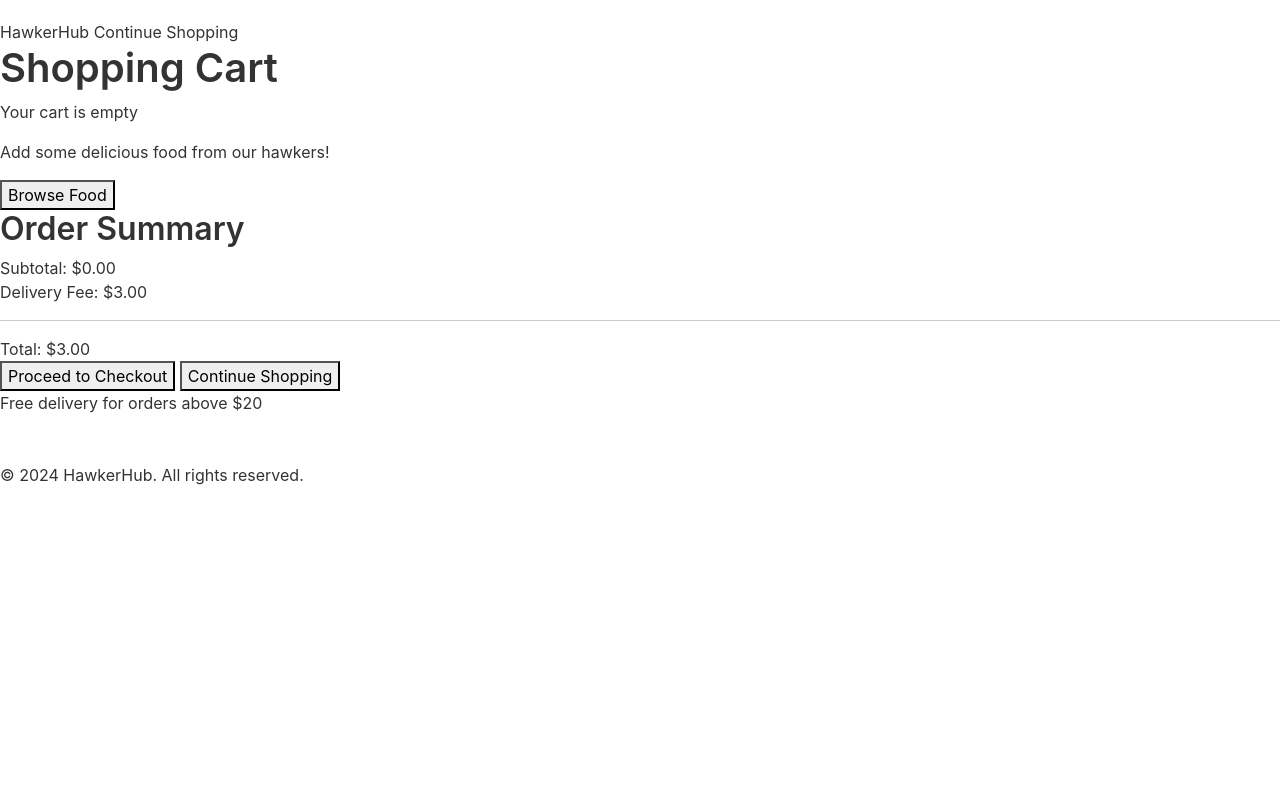
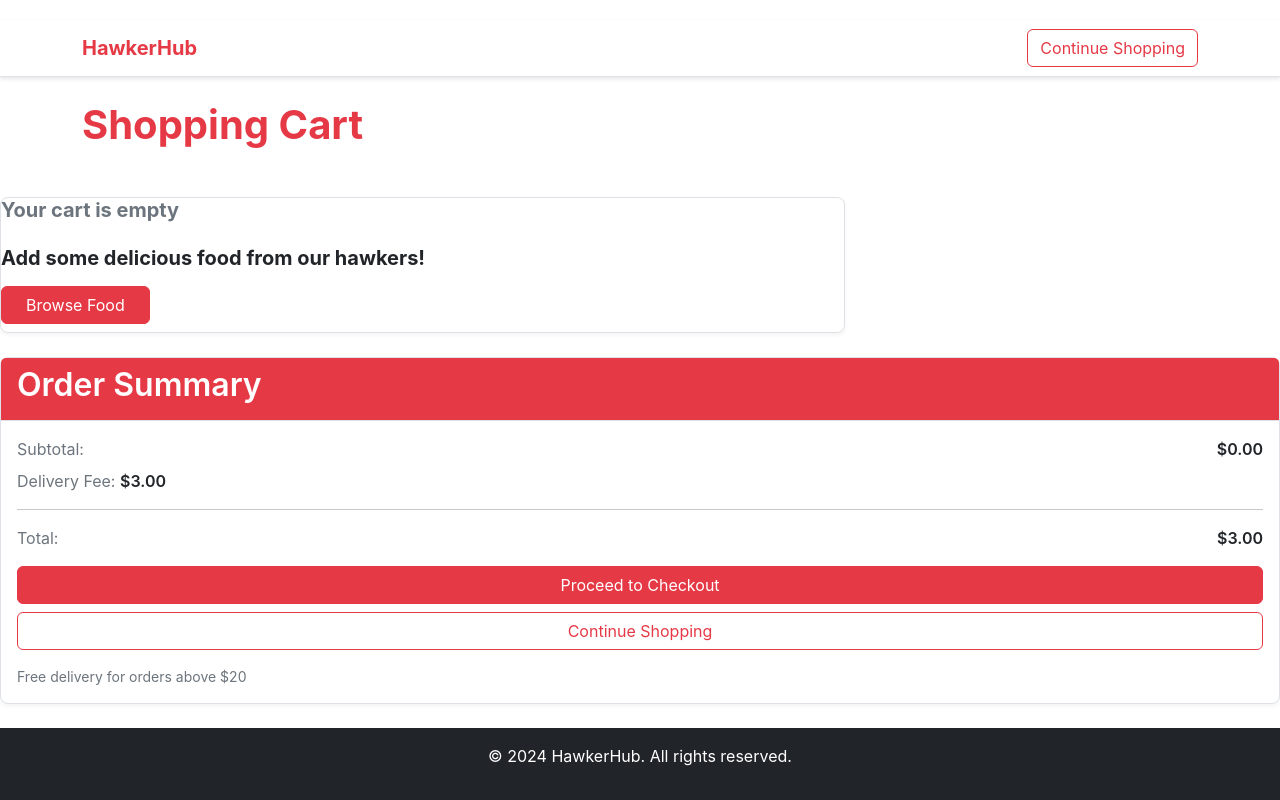
Before and after one commit to ponodo/FED-assignment, a plain HTML site: page cart.html in a window 1280 px wide. Drawn offline with nearby package versions, Linux system fonts and the light colour scheme.

Commit message:
isaac - applied bootstrap spacing, cards and buttons

```diff
--- a/cart.html
+++ b/cart.html
@@ -5,7 +5,6 @@
     <meta name="viewport" content="width=device-width, initial-scale=1" />
     <title>Hawker Hub - Cart</title>
 
-    <!-- Bootstrap (optional, you said you'll add later anyway) -->
     <link
       href="https://cdn.jsdelivr.net/npm/bootstrap@5.3.8/dist/css/bootstrap.min.css"
       rel="stylesheet"
@@ -13,70 +12,95 @@
       crossorigin="anonymous"
     />
 
-    <!-- Your CSS -->
     <link rel="stylesheet" href="css/style.css" />
   </head>
 
   <body>
     <!-- Header / Nav -->
-    <header class="nav-bar cart">
-      <div class="nav-inner">
-        <span class="nav-left" id="cart-hawker-nav">HawkerHub</span>
-        <span class="nav-right" id="cart-cshopping-nav">Continue Shopping</span>
+    <!-- border bottom adds a thin bottom line below-->
+    <nav class="navbar bg-white border-bottom">
+      <div class="container">
+        <a class="navbar-brand fw-bold text-danger" href="index.html"
+          >HawkerHub</a
+        >
+        <span class="btn btn-outline-danger" href="order.html"
+          >Continue Shopping</span
+        >
       </div>
-    </header>
+    </nav>
 
     <main>
-      <div class="page-title">
-        <h1 class="cart-main-heading">Shopping Cart</h1>
+      <div class="container py-4">
+        <!-- add some space below this element , to push the next thing down -->
+        <h1 class="text-danger fw-bold mb-4">Shopping Cart</h1>
       </div>
+      <div class="row g-4">
+        <div class="col-12 col-lg-8">
+          <div class="card shadow-sm">
 
-      <div class="cart-layout">
-        <!-- Left Section -->
-        <section class="cart-left-section">
-          <div class="cart-empty-box">
-            <p class="cart-empty-title">Your cart is empty</p>
-            <p class="cart-empty-subtitle">Add some delicious food from our hawkers!</p>
-            <button class="cart-browse-btn" type="button">Browse Food</button>
+            <!-- Left Section -->
+            <section class="cart section">
+              <div class="h5 fw-bold mb-2">
+                <p class="text-secondary mb-4">Your cart is empty</p>
+                <p class="cart-empty-subtitle">
+                  Add some delicious food from our hawkers!
+                </p>
+                <button class="btn btn-danger px-4" type="button">
+                  Browse Food
+                </button>
+              </div>
+            </section>
           </div>
-        </section>
+        </div>
 
         <!-- Right Section -->
         <section class="cart-right-section">
-          <div class="order-summary">
-            <div class="order-summary-header">
-              <h2 class="order-summary-title" id="cart-section-header">Order Summary</h2>
+          <div class="card shadow-sm">
+            <div class="card-header bg-danger text-white fw-bold">
+              <h2 class="order-summary-title" id="cart-section-header">
+                Order Summary
+              </h2>
             </div>
 
-            <div class="order-summary-body">
-              <div class="summary-row">
-                <span class="summary-label">Subtotal:</span>
-                <span class="summary-value" id="cart-subtotal">$0.00</span>
+            <div class="card-body">
+              <div class="d-flex justify-content-between mb-2">
+                <span class="text-secondary">Subtotal:</span>
+                <span class="fw-semibold" id="cart-subtotal">$0.00</span>
               </div>
 
               <div class="summary-row">
-                <span class="summary-label">Delivery Fee:</span>
-                <span class="summary-value" id="cart-delivery-fee">$3.00</span>
+                <span class="text-secondary">Delivery Fee:</span>
+                <span class="fw-semibold" id="cart-delivery-fee">$3.00</span>
               </div>
 
-              <hr class="summary-divider" />
+              <hr class="my-3" />
 
-              <div class="summary-row total-row">
-                <span class="summary-label total-label" id="cart-total">Total:</span>
-                <span class="summary-value total-value" id="cart-total-cost">$3.00</span>
+              <div
+                class="d-flex justify-content-between align-items-center mb-3"
+              >
+                <span class="text-secondary" id="cart-total">Total:</span>
+                <span class="fw-semibold" id="cart-total-cost">$3.00</span>
               </div>
 
               <div class="summary-actions">
-                <button class="cart-proceed-btn" id="cart-proceed" type="button">
+                <button
+                  class="btn btn-danger w-100 mb-2"
+                  id="cart-proceed"
+                  type="button"
+                >
                   Proceed to Checkout
                 </button>
 
-                <button class="cart-continue-btn" id="cart-continue" type="button">
+                <button
+                  class="btn btn-outline-danger w-100"
+                  id="cart-continue"
+                  type="button"
+                >
                   Continue Shopping
                 </button>
               </div>
 
-              <p class="cart-free-deli" id="cart-free-deli">
+              <p class="text-secondary small mt-3 mb-0" id="cart-free-deli">
                 Free delivery for orders above $20
               </p>
             </div>
@@ -86,11 +110,12 @@
     </main>
 
     <!-- Footer -->
-    <footer class="cart-footer">
-      <p id="cart-footer-text">© 2024 HawkerHub. All rights reserved.</p>
+    <footer class="bg-dark text-white text-center py-3 mt-4">
+      <div class="container">
+        <p id="cart-footer-text">© 2024 HawkerHub. All rights reserved.</p>
+      </div>
     </footer>
 
-    <!-- Bootstrap JS (optional) -->
     <script
       src="https://cdn.jsdelivr.net/npm/bootstrap@5.3.8/dist/js/bootstrap.bundle.min.js"
       integrity="sha384-FKyoEForCGlyvwx9Hj09JcYn3nv7wiPVlz7YYwJrWVcXK/BmnVDxM+D2scQbITxI"
```
